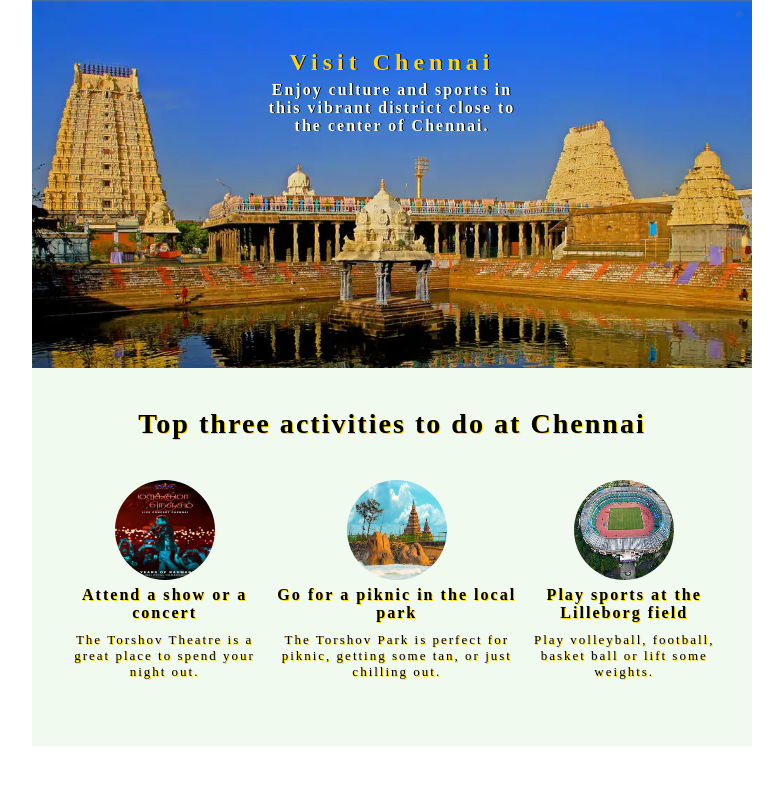
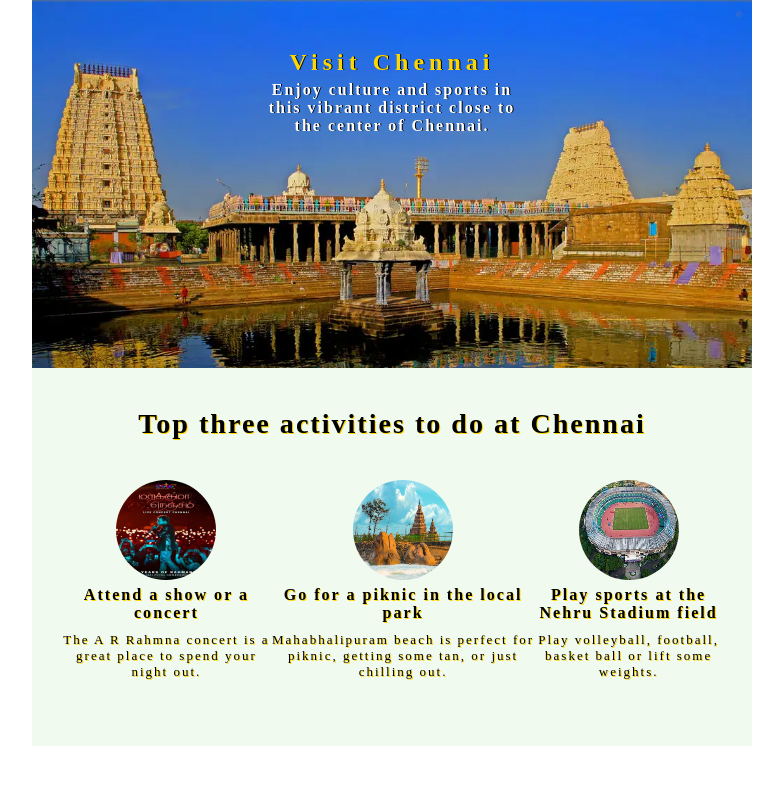
Before and after one commit to John-scorp/Chennai-City-1, a plain HTML site: page index.html in a window 1280 px wide. Shown: the top 793 px of the page, without its empty margins (248-1031 px from the left). Drawn offline with Linux system fonts and the light colour scheme; a web font is replaced by a local one.

Commit message:
3rd commit

```diff
--- a/index.html
+++ b/index.html
@@ -22,16 +22,16 @@
                 <div>
                     <img src="images/chenai-concert.avif" alt="A R Rahman Concert" />
                     <h6>Attend a show or a concert</h6>
-                    <p>The Torshov Theatre is a great place to spend your night out.</p>
+                    <p>The A R Rahmna concert is a great place to spend your night out.</p>
                 </div>
                 <div>
                     <img src="images/Mahabalipuram1.jpg" alt="Mahabalipuram Picnic and beach spot" />
                     <h6>Go for a piknic in the local park</h6>
-                    <p>The Torshov Park is perfect for piknic, getting some tan, or just chilling out.</p>
+                    <p>Mahabhalipuram beach is perfect for piknic, getting some tan, or just chilling out.</p>
                  </div>
                 <div>
                     <img src="images/Nehru-stadium-chennai.jpg" alt="Nehru Stadium Chennai" />
-                    <h6>Play sports at the Lilleborg field</h6>
+                    <h6>Play sports at the Nehru Stadium field</h6>
                     <p>Play volleyball, football, basket ball or lift some weights.</p>
                 </div>
             </div>
```
